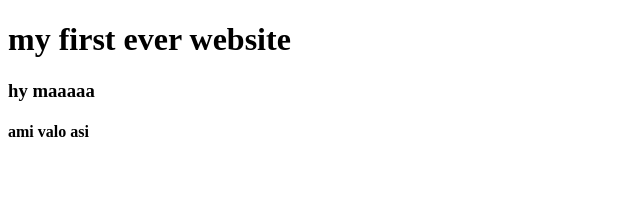
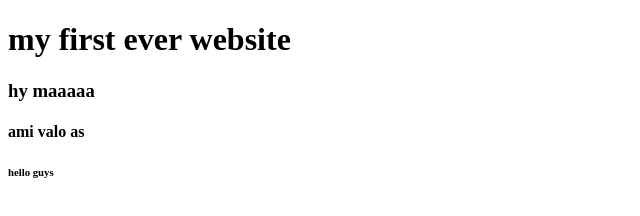
Before and after one commit to shakkuvai/my-first-website, a plain HTML site: page my-first-website/index.html in a window 1280 px wide. Shown: the full height of the page, 0-640 px from the left. Drawn offline with Linux system fonts and the light colour scheme.

Commit message:
hello added

```diff
--- a/my-first-website/index.html
+++ b/my-first-website/index.html
@@ -8,6 +8,7 @@
 <body>
     <h1>my first ever website</h1>
     <h3>hy maaaaa</h3>
-    <h4>ami valo asi</h4>
+    <h4>ami valo as</h4>
+    <h6>hello guys</h6>
 </body>
 </html>
```
